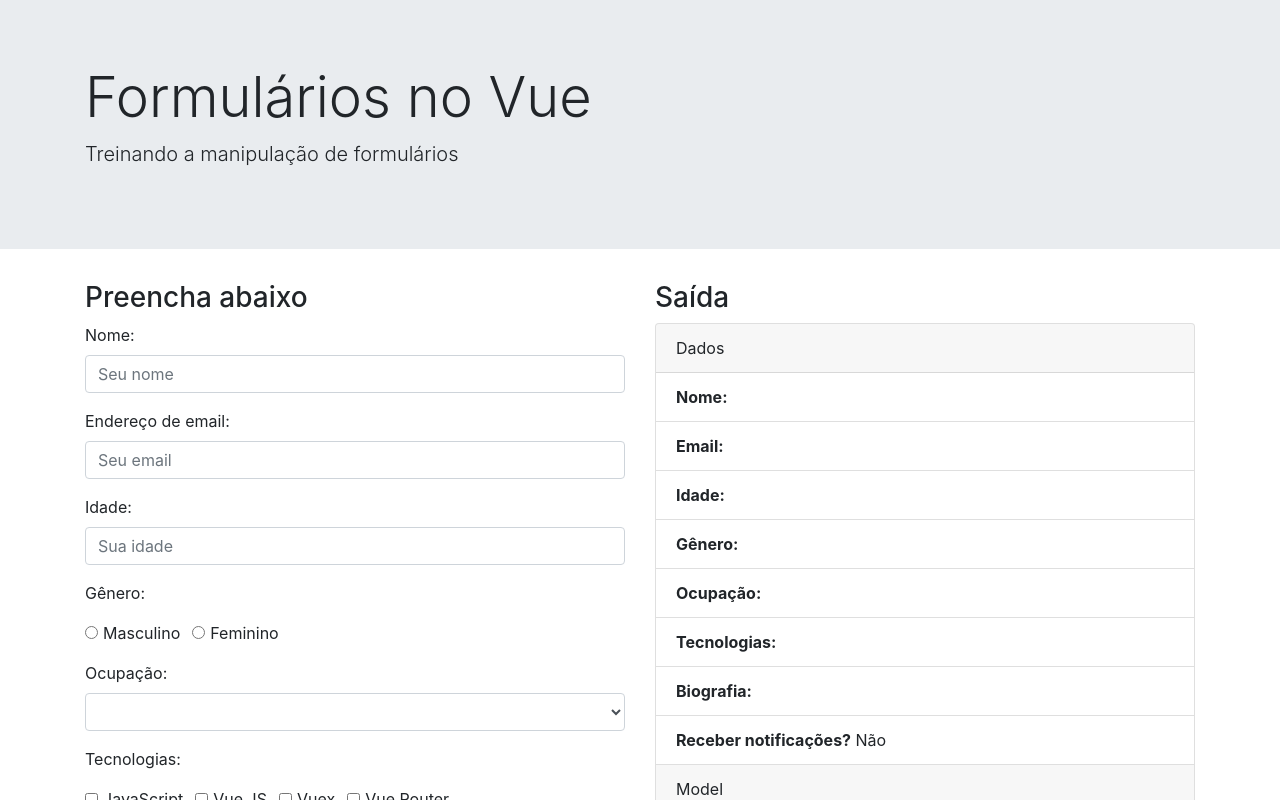
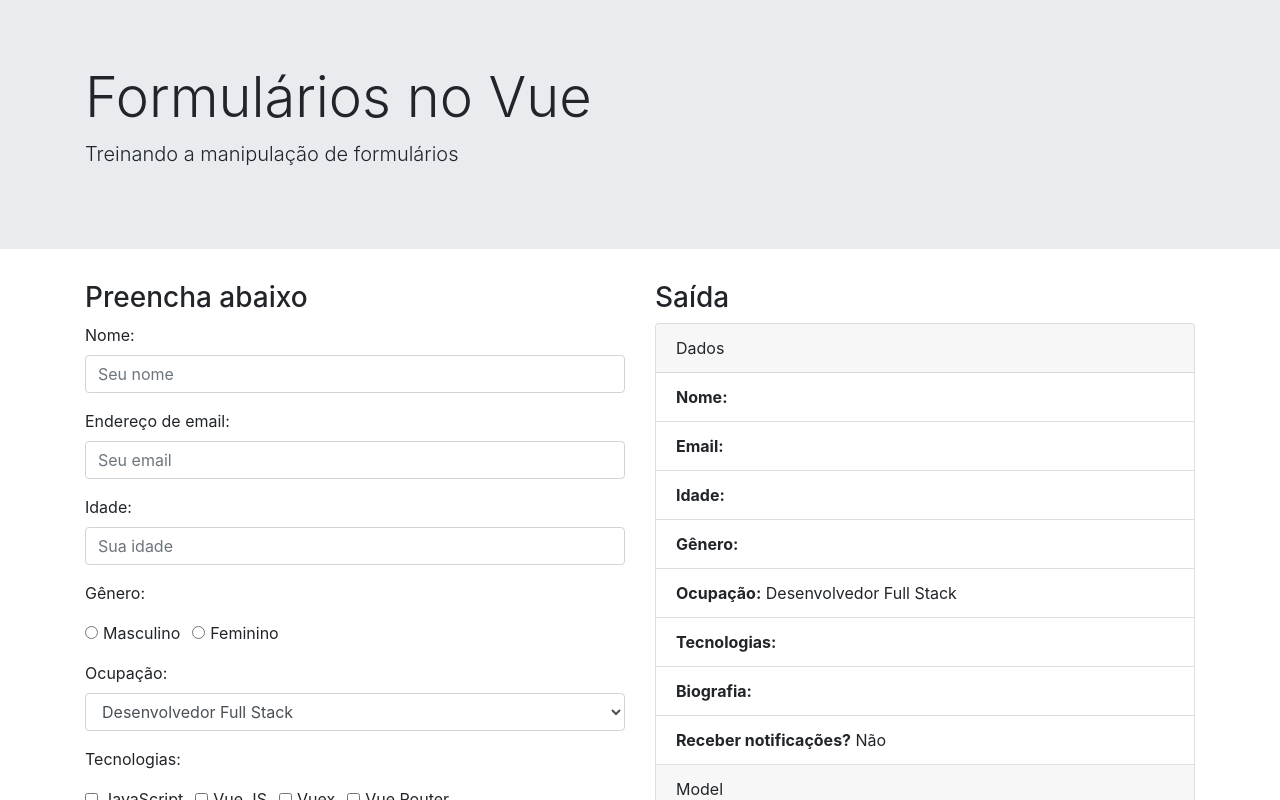
Before and after one commit to flavio-santana/vue-formularios, a Vue app: page / in a window 1280 px wide. Shown: the top 800 px of the page. Built offline with nearby package versions, Linux system fonts and the light colour scheme.

Commit message:
Trabalhando com select e option

```diff
--- a/src/App.vue
+++ b/src/App.vue
@@ -78,10 +78,15 @@
               <label>Ocupação:</label>
               <select class="form-control" placeholder="Seu email" v-model="formulario.ocupacao">
                 <option disabled>Selecione uma opção...</option>
-                <option>Pensionista</option>
-                <option>Funcionário Privado</option>
-                <option>Dor Lar</option>
-                <option>Profissional Liberal</option>
+                <option
+                v-for = "(ocupacao, indice) in ocupacoes"
+                :key="indice"
+                :value="ocupacao"
+                :selected = "ocupacao==='Desenvolvedor Back End'">
+
+                {{ocupacao}}
+
+                </option>
               </select>
             </div>
 
@@ -194,7 +199,7 @@
             <div class="card-header">Model</div>
 
             <div class="card-body">
-              <pre><code> {{ {'nome': formulario } }} </code></pre>
+              <pre><code> {{ formulario }} </code></pre>
             </div>
 
           </div>
@@ -217,11 +222,18 @@ export default {
         email : '',
         idade : '',
         genero :'',
-        ocupacao: '',
+        ocupacao: 'Desenvolvedor Full Stack',
         tecnologias : [],
         resumoPerfil : '',
         receberNotificacao : 'Não',
-      }
+      },
+      ocupacoes:[
+        'Desenvolvedor Front (Web)',
+        'Desenvolvedor Front (Mobile)',
+        'Desenvolvedor Front (Web e Mobile)',
+        'Desenvolvedor Back End',
+        'Desenvolvedor Full Stack',
+      ]
     }
   }
 }
```
